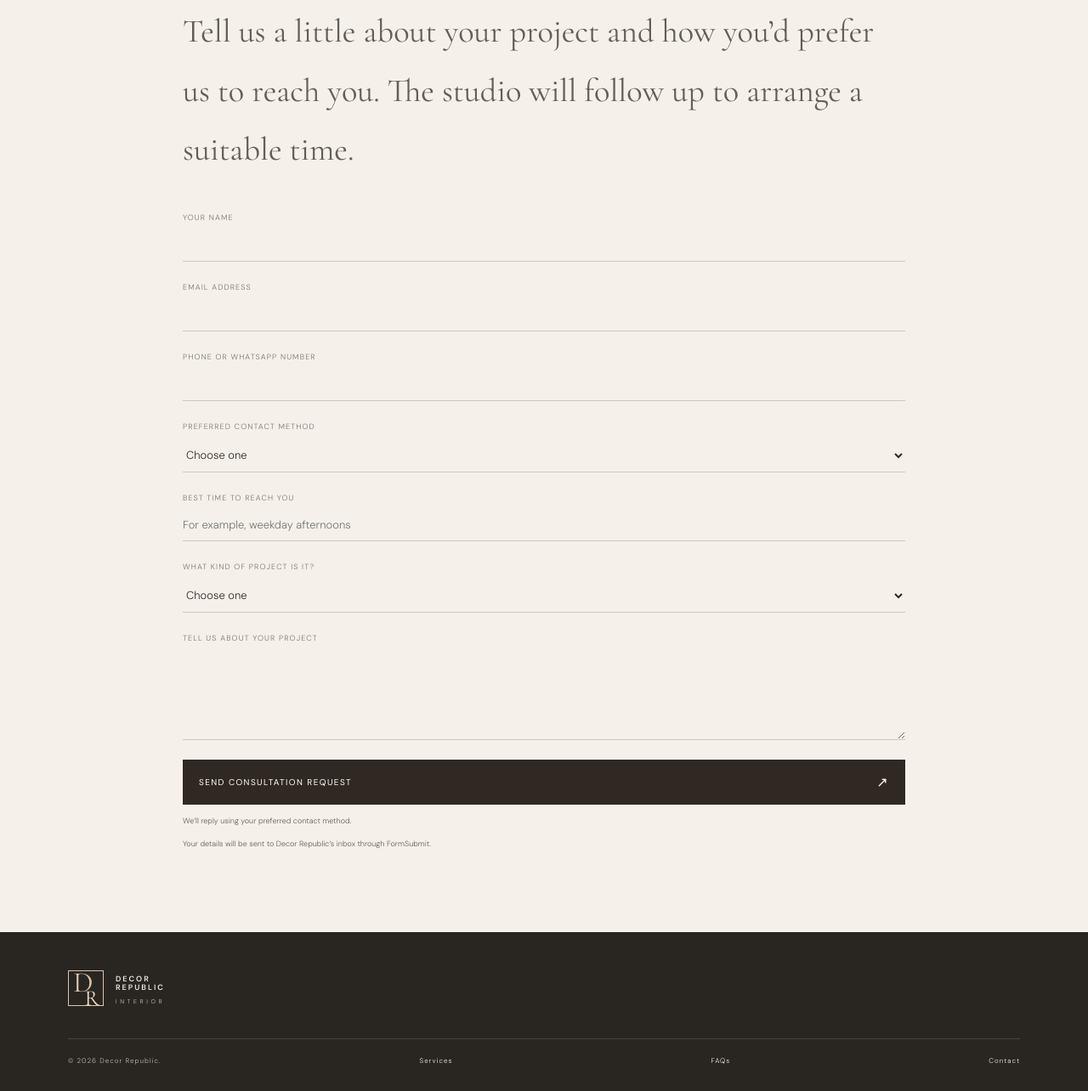
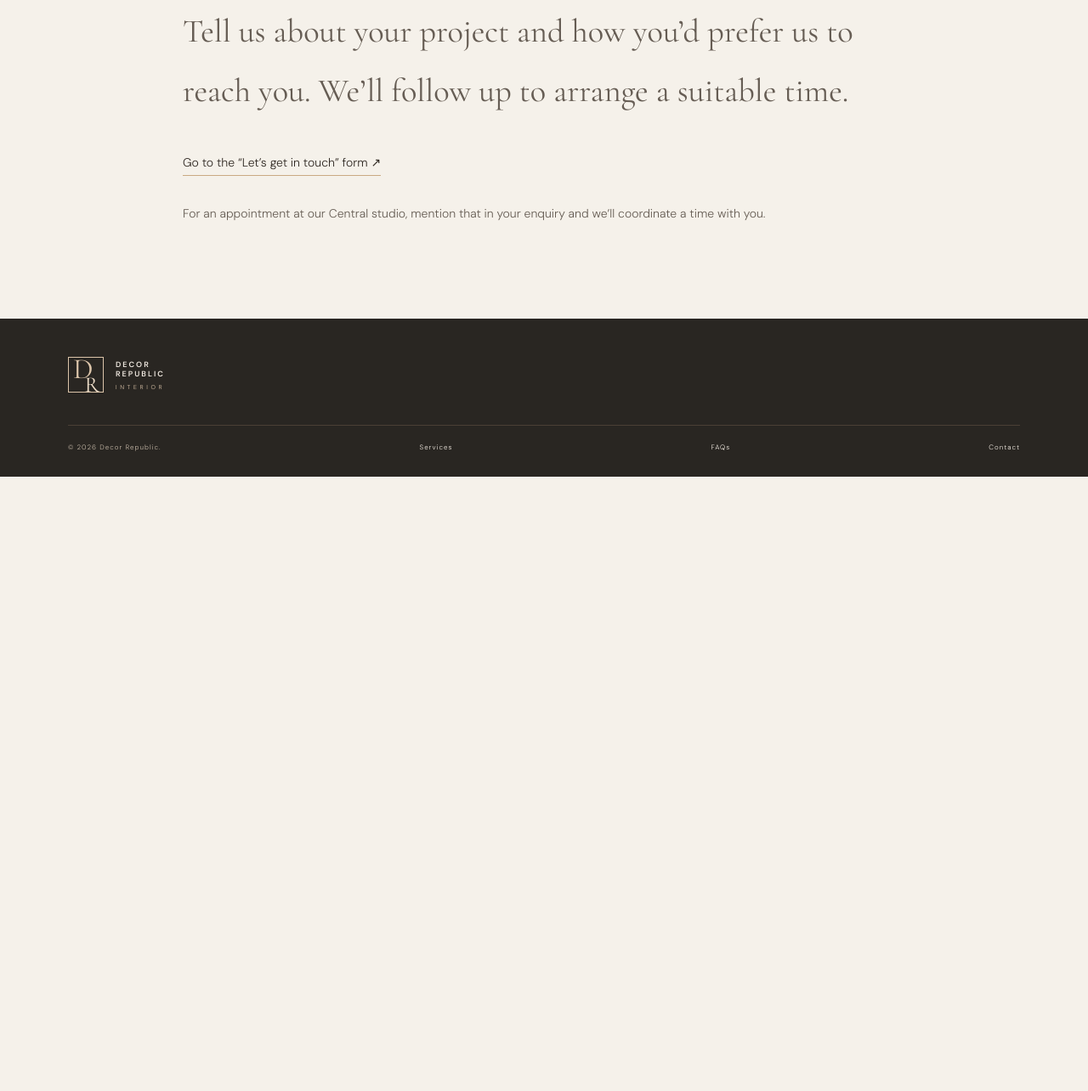
Before and after one commit to jamiemak124/jamie, a plain HTML site: page booking.html in a window 1280 px wide. Shown: the part 595-1879 px from the top of the page at 85% size. After the commit the page ends 1156 px from the top, so only its background shows below. Drawn offline with nearby package versions, Linux system fonts and the light colour scheme.

Commit message:
Use one shared contact enquiry form

```diff
--- a/booking.html
+++ b/booking.html
@@ -4,7 +4,7 @@
   <meta charset="utf-8">
   <meta name="viewport" content="width=device-width,initial-scale=1">
   <meta name="theme-color" content="#f5f1ea">
-  <meta name="description" content="Request an interior design consultation with Decor Republic in Hong Kong.">
+  <meta name="description" content="Arrange an initial interior design consultation with Decor Republic.">
   <title>Book a Consultation — Decor Republic</title>
   <link rel="preconnect" href="https://fonts.googleapis.com">
   <link href="https://fonts.googleapis.com/css2?family=Cormorant+Garamond:wght@400;500;600&family=DM+Sans:wght@300;400;500;600&display=swap" rel="stylesheet">
@@ -16,51 +16,18 @@
   <header class="site-header">
     <a class="brand" href="index.html" aria-label="Decor Republic home"><span class="brand-mark"><span class="brand-initial-d">D</span><span class="brand-initial-r">R</span></span><span class="brand-word">DECOR<br>REPUBLIC</span><small>INTERIOR</small></a>
     <button class="menu-toggle" aria-expanded="false" aria-controls="main-nav" aria-label="Open navigation"><i></i><i></i></button>
-    <nav id="main-nav" class="main-nav" aria-label="Main navigation">
-      <a href="about.html">Studio</a><a href="services.html">Services</a><a href="projects.html">Projects</a><a href="journal.html">Journal</a><a class="nav-cta" href="contact.html">Start a project <span>↗</span></a>
-    </nav>
+    <nav id="main-nav" class="main-nav" aria-label="Main navigation"><a href="about.html">Studio</a><a href="services.html">Services</a><a href="projects.html">Projects</a><a href="journal.html">Journal</a><a class="nav-cta" href="index.html#contact">Let’s get in touch <span>↗</span></a></nav>
   </header>
   <main>
     <section class="inner-hero"><div><p class="eyebrow light">Let’s find a time to talk</p><h1>Begin with<br><em>a conversation.</em></h1></div></section>
     <section class="page-wrap">
       <div class="page-copy">
-        <p class="page-lead">Tell us a little about your project and how you’d prefer us to reach you. The studio will follow up to arrange a suitable time.</p>
-        <form id="booking-form" class="contact-form">
-          <input type="text" name="_honey" tabindex="-1" autocomplete="off" style="display:none" aria-hidden="true">
-          <input type="hidden" name="_subject" value="New consultation request — Decor Republic">
-          <label>Your name<input name="name" autocomplete="name" required></label>
-          <label>Email address<input name="email" type="email" autocomplete="email" required></label>
-          <label>Phone or WhatsApp number<input name="phone" type="tel" autocomplete="tel" required></label>
-          <label>Preferred contact method
-            <select name="preferred_contact" required>
-              <option value="">Choose one</option>
-              <option>Email</option>
-              <option>Phone call</option>
-              <option>WhatsApp</option>
-            </select>
-          </label>
-          <label>Best time to reach you<input name="best_time" placeholder="For example, weekday afternoons"></label>
-          <label>What kind of project is it?
-            <select name="project_type" required>
-              <option value="">Choose one</option>
-              <option>Residential design</option>
-              <option>Commercial design</option>
-              <option>Interior styling</option>
-              <option>Design consultation</option>
-              <option>Other</option>
-            </select>
-          </label>
-          <label>Tell us about your project<textarea name="message" rows="5" required></textarea></label>
-          <button class="submit-button" type="submit">Send consultation request <span>↗</span></button>
-          <p class="form-note" role="status" aria-live="polite">We’ll reply using your preferred contact method.</p>
-          <p class="form-note">Your details will be sent to Decor Republic’s inbox through FormSubmit.</p>
-        </form>
+        <p class="page-lead">Tell us about your project and how you’d prefer us to reach you. We’ll follow up to arrange a suitable time.</p>
+        <div class="page-footer-nav"><a href="index.html#contact">Go to the “Let’s get in touch” form ↗</a></div>
+        <p>For an appointment at our Central studio, mention that in your enquiry and we’ll coordinate a time with you.</p>
       </div>
     </section>
   </main>
-  <footer class="site-footer">
-    <a class="brand footer-brand" href="index.html" aria-label="Decor Republic home"><span class="brand-mark"><span class="brand-initial-d">D</span><span class="brand-initial-r">R</span></span><span class="brand-word">DECOR<br>REPUBLIC</span><small>INTERIOR</small></a>
-    <div class="footer-line"><span>© <span id="year"></span> Decor Republic.</span><a href="services.html">Services</a><a href="faq.html">FAQs</a><a href="contact.html">Contact</a></div>
-  </footer>
+  <footer class="site-footer"><a class="brand footer-brand" href="index.html"><span class="brand-mark"><span class="brand-initial-d">D</span><span class="brand-initial-r">R</span></span><span class="brand-word">DECOR<br>REPUBLIC</span><small>INTERIOR</small></a><div class="footer-line"><span>© <span id="year"></span> Decor Republic.</span><a href="services.html">Services</a><a href="faq.html">FAQs</a><a href="index.html#contact">Contact</a></div></footer>
 </body>
 </html>
```
